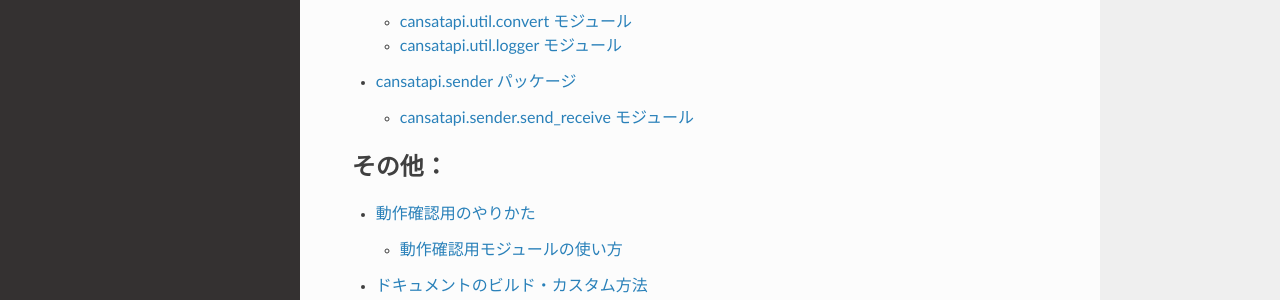
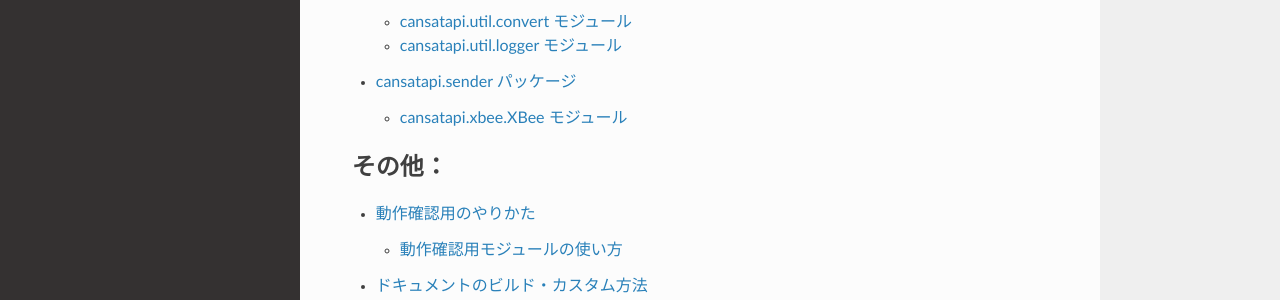
Before and after one commit to TDUSenjuAstronomyResearchClub/CanSat02, a Sphinx documentation site: the page built from docs/source/index.rst, in a window 1280 px wide and 1237 px high. Shown: the part 530-830 px from the top of the window. Built offline with Sphinx 7.4.7 and the Read the Docs theme 2.0.0, drawn with Linux system fonts in a browser that asks for light colours.

Commit message:
ドキュメントのモジュールへのパスを修正

```diff
--- a/docs/source/sender.rst
+++ b/docs/source/sender.rst
@@ -1,10 +1,10 @@
 cansatapi.sender パッケージ
 ======================================
 
-cansatapi.sender.send_receive モジュール
+cansatapi.xbee.XBee モジュール
 --------------------------------------------------
 
-.. automodule:: cansatapi.sender.send_receive
+.. automodule:: cansatapi.xbee.XBee
    :members:
    :undoc-members:
    :show-inheritance:
```
